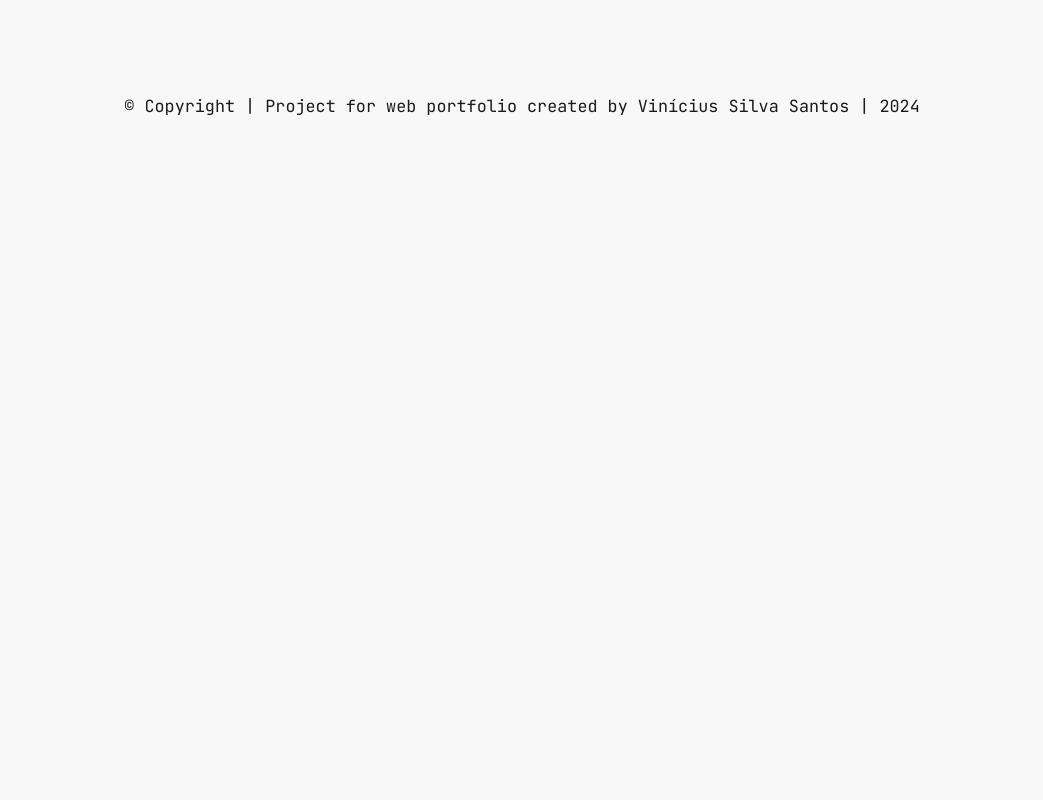
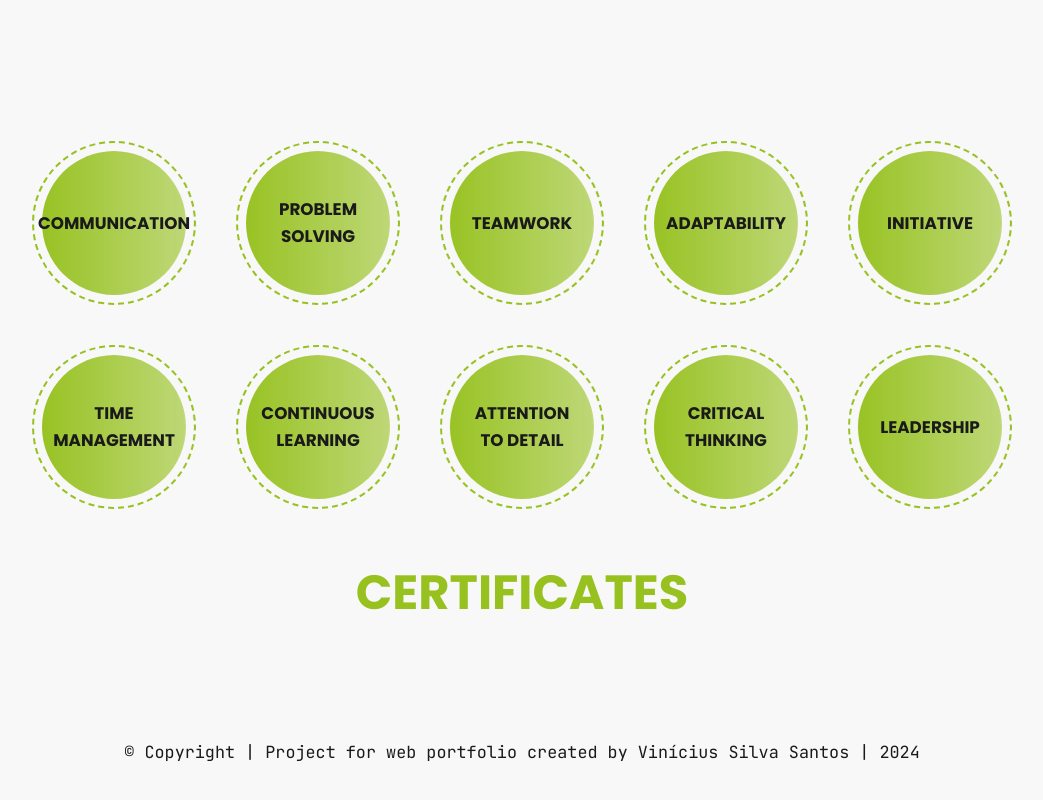
Before and after one commit to viniciussis/My_Porfolio_V2, a Vue app: page /skills in a window 1280 px wide. Shown: the part 716-1516 px from the top of the page, without its empty margins (118-1161 px from the left). Before the commit the page ends 870 px from the top, so only its background shows below. Built offline with nearby package versions, Linux system fonts and the light colour scheme.

Commit message:
add softskills

```diff
--- a/package.json
+++ b/package.json
@@ -14,6 +14,7 @@
   },
   "dependencies": {
     "pinia": "^2.1.7",
+    "primevue": "^3.47.2",
     "sass": "^1.70.0",
     "vue": "^3.3.11",
     "vue-router": "^4.2.5"
--- /dev/null
+++ b/src/components/SkillCircle.vue
@@ -0,0 +1,60 @@
+<script setup lang="ts">
+defineProps({
+  name: {
+    type: String,
+    required: true
+  }
+})
+</script>
+
+<template>
+  <div class="skill">
+    <div class="skill__circle"></div>
+    <h3 class="skill__name">{{ name }}</h3>
+  </div>
+</template>
+
+<style scoped lang="scss">
+.skill {
+  position: relative;
+  width: 10rem;
+  height: 10rem;
+  float: left;
+  margin: 1rem;
+
+  .skill__name {
+    text-align: center;
+    position: absolute;
+    color: var(--color-font);
+    font-size: 1.05rem;
+    font-weight: 700;
+    text-transform: uppercase;
+    top: 50%;
+    left: 50%;
+    transform: translate(-50%, -50%);
+  }
+
+  .skill__circle {
+    display: block;
+    width: 100%;
+    height: 100%;
+    background: linear-gradient(to left, var(--green), var(--green-opaque));
+    outline: 2px dashed var(--green);
+    color: var(--color-font);
+    border-radius: 50%;
+    padding: 0.5rem;
+    background-clip: content-box;
+    animation: spin 10s linear infinite;
+  }
+
+  &:active .skill__circle {
+    animation: spin 2s linear infinite;
+  }
+}
+
+@keyframes spin {
+  100% {
+    transform: rotateZ(360deg);
+  }
+}
+</style>
--- a/src/main.ts
+++ b/src/main.ts
@@ -1,4 +1,5 @@
 import './assets/main.scss'
+import PrimeVue from 'primevue/config';
 
 import { createApp } from 'vue'
 import { createPinia } from 'pinia'
@@ -7,7 +8,7 @@ import App from './App.vue'
 import router from './router'
 
 const app = createApp(App)
-
+app.use(PrimeVue);
 app.use(createPinia())
 app.use(router)
 
--- a/src/views/SkillsView.vue
+++ b/src/views/SkillsView.vue
@@ -1,6 +1,9 @@
 <script setup lang="ts">
 import { ref } from 'vue';
 import SkillBar from '../components/SkillBar.vue';
+import SkillCircle from '@/components/SkillCircle.vue';
+import Galleria from 'primevue/galleria';
+
 const stackSkills = ref([
   {
     id: 1,
@@ -58,6 +61,18 @@ const stackSkills = ref([
     percent: "90"
   }
 ])
+const softSkills = ref([
+  { id: 1, name: 'Communication' },
+  { id: 2, name: 'Problem Solving' },
+  { id: 3, name: 'Teamwork' },
+  { id: 4, name: 'Adaptability' },
+  { id: 5, name: 'Initiative' },
+  { id: 6, name: 'Time Management' },
+  { id: 7, name: 'Continuous Learning' },
+  { id: 8, name: 'Attention to Detail' },
+  { id: 9, name: 'Critical Thinking' },
+  { id: 10, name: 'Leadership' },
+]);
 </script>
 
 <template>
@@ -65,9 +80,17 @@ const stackSkills = ref([
     <h2 class="sectionTitle">stack</h2>
     <h3 class="skills__subtitle">Delve into the technologies I master in full-stack development!</h3>
     <section class="skills__stack">
-      <SkillBar v-bind:key="skill.id" v-for="skill in stackSkills" :name="skill.name" :percent="skill.percent"/>
+      <SkillBar v-bind:key="skill.id" v-for="skill in stackSkills" :name="skill.name" :percent="skill.percent" />
     </section>
     <h2 class="sectionTitle">soft skills</h2>
+    <h3 class="skills__subtitle">Soft skills that I consider crucial and am constantly refining.</h3>
+    <section class="skills__softSkills">
+      <SkillCircle v-for="skill in softSkills" v-bind:key="skill.id" :name="skill.name"/>
+    </section>
+    <h2 class="sectionTitle">certificates</h2>
+    <section class="skills_certificates">
+
+    </section>
   </main>
 </template>
 
@@ -79,11 +102,13 @@ const stackSkills = ref([
   gap: 2rem;
   justify-content: center;
   align-items: center;
-  .skills__subtitle{
+
+  .skills__subtitle {
     font-size: 1.75rem;
     font-weight: 700;
   }
-  .skills__stack{
+
+  .skills__stack {
     display: grid;
     grid-template-columns: 1fr 1fr;
     width: 100%;
@@ -91,5 +116,15 @@ const stackSkills = ref([
     justify-items: center;
     margin-bottom: 2rem;
   }
+
+  .skills__softSkills {
+    position: relative;
+    display: flex;
+    padding: 0 5rem;
+    justify-content: center;
+    align-items: center;
+    gap: 0.75rem;
+    flex-wrap: wrap;
+  }
 }
 </style>
```
Also changed, not shown: 1 other file (tests, documents, lock files or other folders).
